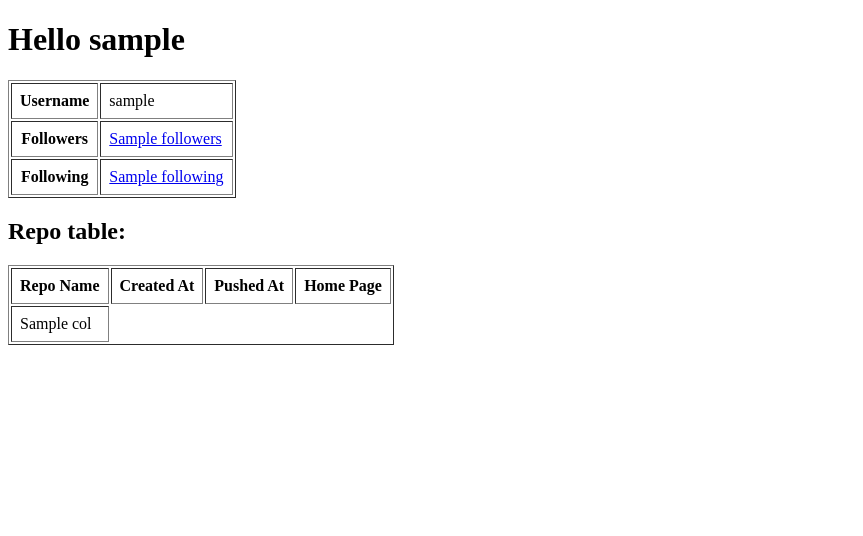
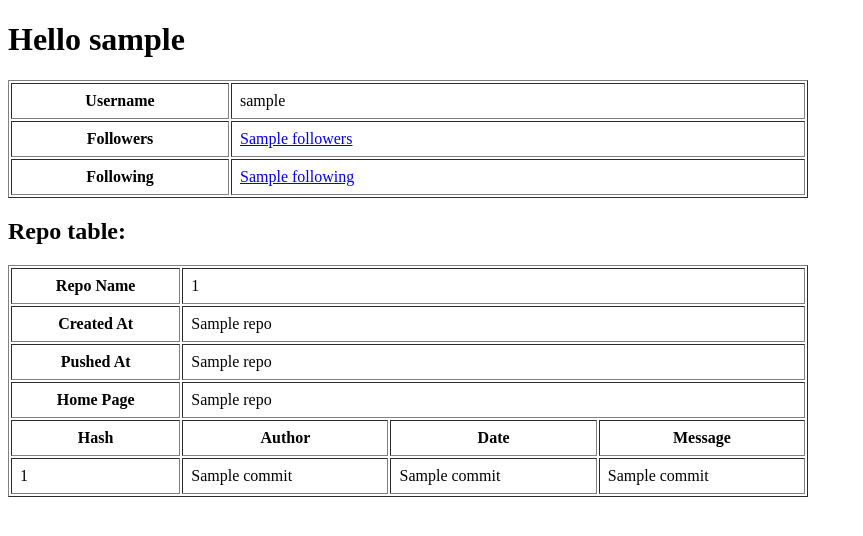
Before and after one commit to jhteh2000/SSE-lab2, a Flask app: template api/templates/greet.html in a window 1280 px wide. Shown: the top 536 px of the page, without its empty margins (0-863 px from the left). Run offline with Flask 3, Linux system fonts and the light colour scheme; the template is opened without the code that fills it: most values are stand-ins (such as "Sample title", 1, 10 or a date in 2020); parts of the project's set-up code (start-up, migrations or seed data) failed here and were passed over.

Commit message:
Format repo table

```diff
--- a/api/app.py
+++ b/api/app.py
@@ -150,7 +150,8 @@ def github_user(username):
         username=username,
         followers=followers_count,
         following=following_count,
-        repos_info=repo_list,
+        repos=repo_list,
+        commits=commits_list,
     )
 
 
--- a/api/templates/greet.html
+++ b/api/templates/greet.html
@@ -10,9 +10,9 @@
 <body>
   <h1>Hello {{username}}</h1>
   <div style="overflow-x:auto;">
-    <table border="1">
+    <table border="1" style="width: 800px;">
       <tr>
-        <th style="padding: 8px;">Username</th>
+        <th style="padding: 8px; width: 200px;">Username</th>
         <td style="padding: 8px;">{{ username }}</td>
       </tr>
       <tr>
@@ -29,21 +29,41 @@
   </div>
   <h2>Repo table:</h2>
   <div style="overflow-x:auto;">
-    <table border="1">
+    {% for i in range(repos|count) %}
+    <table border="1" style="width: 800px;">
       <tr>
         <th style="padding: 8px;">Repo Name</th>
+        <td style="padding: 8px;" colspan="3">{{ repos[i][0] }}</td>
+      </tr>
+      <tr>
         <th style="padding: 8px;">Created At</th>
+        <td style="padding: 8px;" colspan="3">{{ repos[i][1] }}</td>
+      </tr>
+      <tr>
         <th style="padding: 8px;">Pushed At</th>
+        <td style="padding: 8px;" colspan="3">{{ repos[i][2] }}</td>
+      </tr>
+      <tr>
         <th style="padding: 8px;">Home Page</th>
+        <td style="padding: 8px;" colspan="3">{{ repos[i][3] }}</td>
       </tr>
-      {% for row in repos_info %}
       <tr>
-        {% for col in row %}
-        <td style="padding: 8px;">{{ col }}</td>
-        {% endfor %}
+        <th style="padding: 8px;">Hash</th>
+        <th style="padding: 8px;">Author</th>
+        <th style="padding: 8px;">Date</th>
+        <th style="padding: 8px;">Message</th>
+      </tr>
+      {% for commit in commits[i] %}
+      <tr>
+        <td style="padding: 8px;">{{ commit[0] }}</td>
+        <td style="padding: 8px;">{{ commit[1] }}</td>
+        <td style="padding: 8px;">{{ commit[2] }}</td>
+        <td style="padding: 8px;">{{ commit[3] }}</td>
       </tr>
       {% endfor %}
     </table>
+    <br><br><br>
+    {% endfor %}
   </div>
 </body>
 
--- a/functions/githubapi.py
+++ b/functions/githubapi.py
@@ -111,7 +111,7 @@ class GitHubUserRepo:
             list_created = self.getRepoCreatedDate()
             list_pushed = self.getRepoLastPushed()
             list_homepage = self.getRepoHomepage()
-            repo_list = zip(list_name, list_created, list_pushed, list_homepage)
+            repo_list = list(zip(list_name, list_created, list_pushed, list_homepage))
             return repo_list
 
 
@@ -161,7 +161,7 @@ class GitHubRepo:
             list_author = self.getCommitAuthor()
             list_date = self.getCommitDate()
             list_message = self.getCommitMessage()
-            repo_list = zip(list_hash, list_author, list_date, list_message)
+            repo_list = list(zip(list_hash, list_author, list_date, list_message))
             return repo_list
 
 
```
